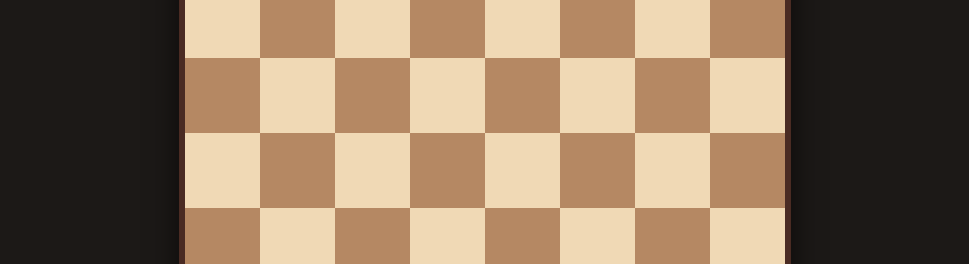
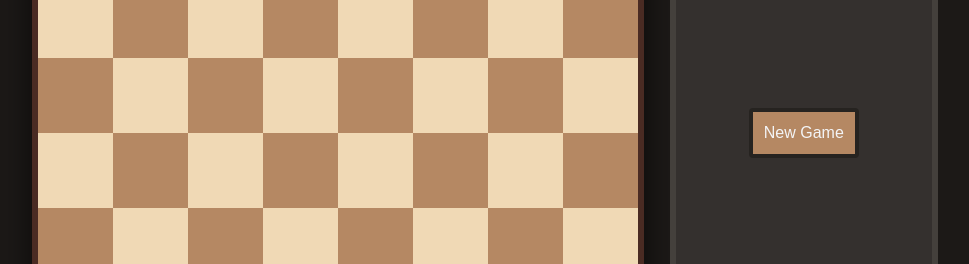
Before and after one commit to tyleruploads/tnchess, a plain HTML site: page index.html in a window 1280 px wide. Shown: the part 261-525 px from the top of the page, without its empty margins (155-1124 px from the left). Drawn offline with Linux system fonts and the light colour scheme.

Commit message:
Add new game functionality

```diff
--- a/index.html
+++ b/index.html
@@ -11,7 +11,13 @@
   <body>
     <div id="mainDiv">
       <h1>TNChess</h1>
-      <div id="chessboard"></div>
+      <div class="horizontal-align">
+        <div id="chessboard"></div>
+
+        <div id="rightPanel">
+          <button id="newGameButton">New Game</button>
+        </div>
+      </div>
     </div>
     <script src="scripts/index.js"></script>
   </body>
--- a/scripts/index.js
+++ b/scripts/index.js
@@ -1,14 +1,14 @@
 const chessboardDiv = document.getElementById("chessboard");
+const newGameButton = document.getElementById("newGameButton");
 
 let squares = null;
 let selectedSquare = null;
 
-document.addEventListener("DOMContentLoaded", () => {
-  drawBoard();
-  drawPieces();
+let chessboardState = null;
 
-  squares = document.querySelectorAll(".square");
-});
+document.addEventListener("DOMContentLoaded", startGame);
+
+newGameButton.addEventListener("click", startGame);
 
 const PIECE_SYMBOLS = {
   K: "\u265A\uFE0E",
@@ -19,13 +19,19 @@ const PIECE_SYMBOLS = {
   P: "\u265F\uFE0E",
 };
 
-let chessboardState = [
+function startGame() {
+  chessboardState = [
     ["Rb", "Nb", "Bb", "Qb", "Kb", "Bb", "Nb", "Rb"],
     Array(8).fill("Pb"),
     ...Array.from({ length: 4 }, () => Array(8).fill("")),
     Array(8).fill("Pw"),
     ["Rw", "Nw", "Bw", "Qw", "Kw", "Bw", "Nw", "Rw"],
   ];
+  drawBoard();
+  drawPieces();
+
+  squares = document.querySelectorAll(".square");
+}
 
 function getNotation(row, col) {
   const files = "abcdefgh";
@@ -53,6 +59,7 @@ function getPieceColorClass(pieceCode) {
 }
 
 function drawBoard() {
+  chessboardDiv.replaceChildren();
   for (let i = 0; i < 64; ++i) {
     const row = Math.floor(i / 8);
     const col = i % 8;
@@ -164,21 +171,30 @@ function validateMove(fromSquare, toSquare) {
 
   switch (pieceType) {
     case "R":
-      return (rowDiff === 0 || colDiff === 0);
+      return rowDiff === 0 || colDiff === 0;
     case "B":
       return Math.abs(rowDiff) === Math.abs(colDiff);
     case "N":
-      return (Math.abs(rowDiff) === 2 && Math.abs(colDiff) === 1) ||
-             (Math.abs(rowDiff) === 1 && Math.abs(colDiff) === 2);
+      return (
+        (Math.abs(rowDiff) === 2 && Math.abs(colDiff) === 1) ||
+        (Math.abs(rowDiff) === 1 && Math.abs(colDiff) === 2)
+      );
     case "Q":
-      return (rowDiff === 0 || colDiff === 0) || (Math.abs(rowDiff) === Math.abs(colDiff));
+      return (
+        rowDiff === 0 ||
+        colDiff === 0 ||
+        Math.abs(rowDiff) === Math.abs(colDiff)
+      );
     case "K":
-      return (Math.abs(rowDiff) <= 1 && Math.abs(colDiff) <= 1);
+      return Math.abs(rowDiff) <= 1 && Math.abs(colDiff) <= 1;
     case "P":
       const dir = pieceCode.endsWith("w") ? -1 : 1;
-      const rDiff = toRow - fromRow
+      const rDiff = toRow - fromRow;
       const cDiff = Math.abs(toCol - fromCol);
-      const isForward = cDiff === 0 && (rDiff === dir || (rDiff === dir * 2 && fromRow === (dir === -1 ? 6 : 1)));
+      const isForward =
+        cDiff === 0 &&
+        (rDiff === dir ||
+          (rDiff === dir * 2 && fromRow === (dir === -1 ? 6 : 1)));
       const isDiagonal = cDiff === 1 && rDiff === dir && toPiece !== "";
       return isForward || isDiagonal;
     default:
--- a/styles/index.css
+++ b/styles/index.css
@@ -1,5 +1,7 @@
 :root {
   --bg-page: #1c1917;
+  --card: #34302e;
+  --border-card: #44403c;
   --border-board: #4a2b23;
 
   --square-light: #f0d9b5;
@@ -22,6 +24,37 @@ body {
   flex-direction: column;
   justify-content: center;
   align-items: center;
+}
+
+#rightPanel {
+  display: flex;
+  flex-direction: column;
+  justify-content: center;
+  align-items: center;
+
+  width: 20vw;
+  height: 70vh;
+  background-color: var(--card);
+  border: 6px solid var(--border-card);
+}
+
+#rightPanel button {
+  background-color: var(--square-dark);
+  border: 4px solid var(--piece-dark);
+  border-radius: 4px;
+  color: var(--text-main);
+  width: 110px;
+  height: 50px;
+  font-size: 1rem;
+  cursor: pointer;
+}
+
+.horizontal-align {
+  display: flex;
+  flex-direction: row;
+  justify-content: center;
+  align-items: center;
+  gap: 2vw;
 }
 
 h1 {
```
Lines whose indentation alone changed are shown as unchanged.
